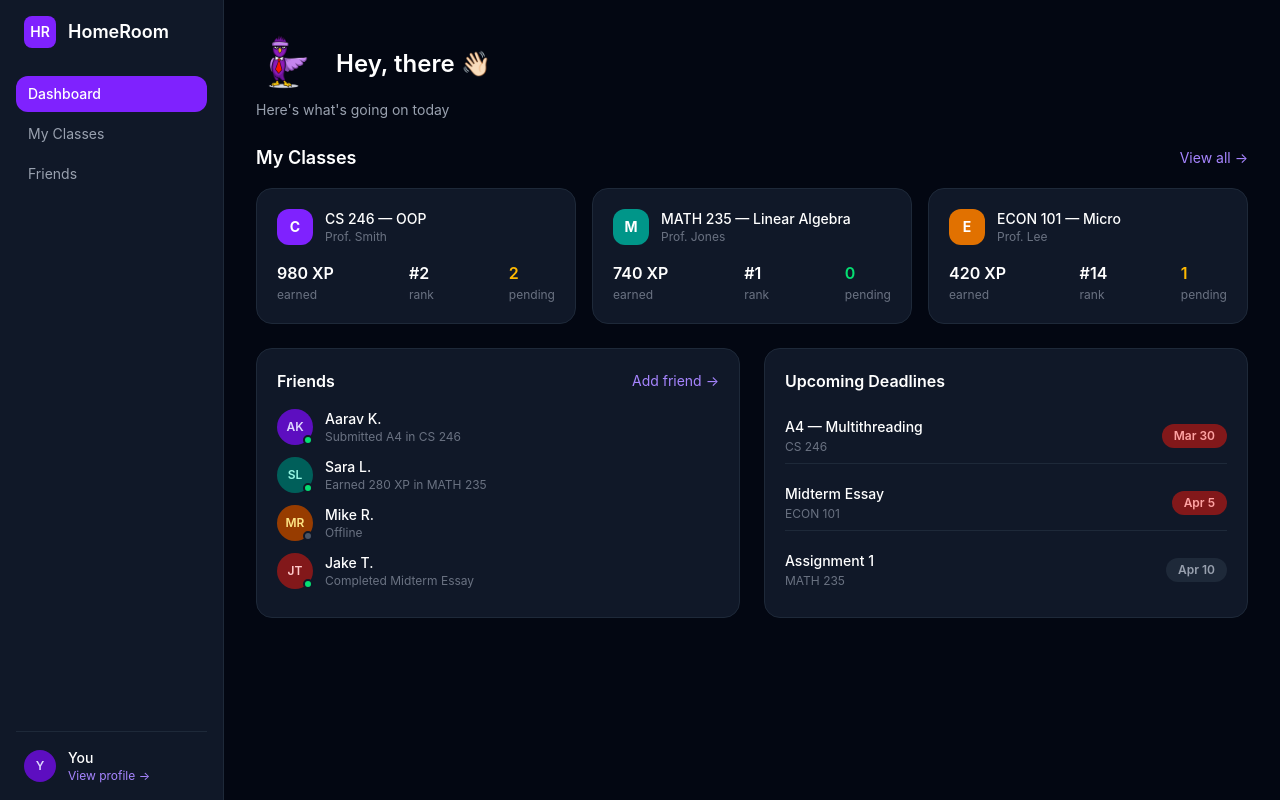
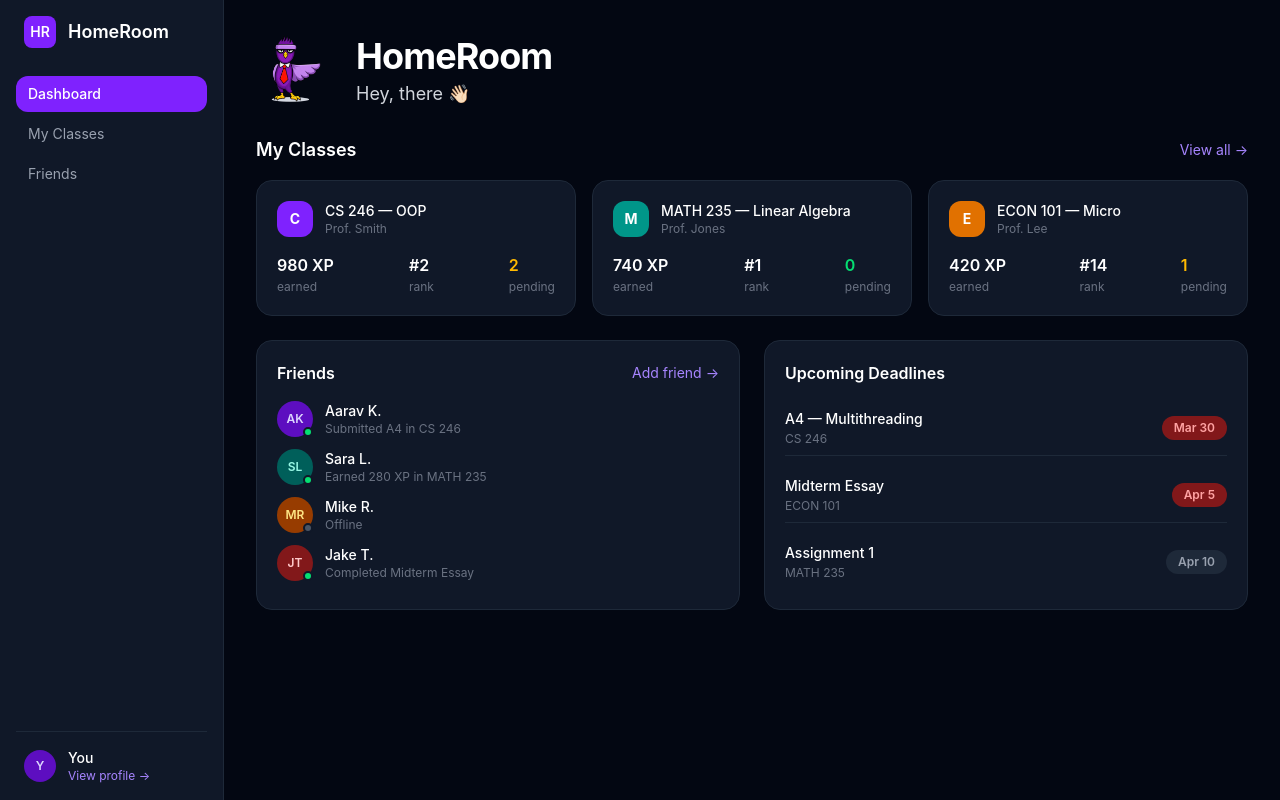
Before and after one commit to sarvenazeftekhari/homeroom, a React (Vite) app: page /dashboard in a window 1280 px wide. Built offline with nearby package versions, Linux system fonts and the light colour scheme; no server answers.

Commit message:
update dashboard header with branding and mascot

```diff
--- a/src/pages/Dashboard.jsx
+++ b/src/pages/Dashboard.jsx
@@ -44,14 +44,14 @@ function Dashboard() {
 
         {/* Header */}
         <div className="flex justify-between items-center">
-          <div>
-            <div className="flex items-center gap-4">
-                <img src="/bird.png" alt="HomeRoom mascot" className="w-16 h-16 object-contain" />
-                <h1 className="text-white text-2xl font-semibold">
-                    Hey, {localStorage.getItem('hr_first_name') || 'there'} 👋🏻
-                </h1>
+          <div className="flex items-center gap-5">
+            <img src="/bird.png" alt="HomeRoom mascot" className="w-20 h-20 object-contain" />
+            <div>
+              <h1 className="text-white text-4xl font-bold tracking-tight">HomeRoom</h1>
+              <p className="text-gray-300 text-lg mt-1">
+                Hey, {localStorage.getItem('hr_first_name') || 'there'} 👋🏻
+              </p>
             </div>
-            <p className="text-gray-400 text-sm mt-1">Here's what's going on today</p>
           </div>
         </div>
 
```
